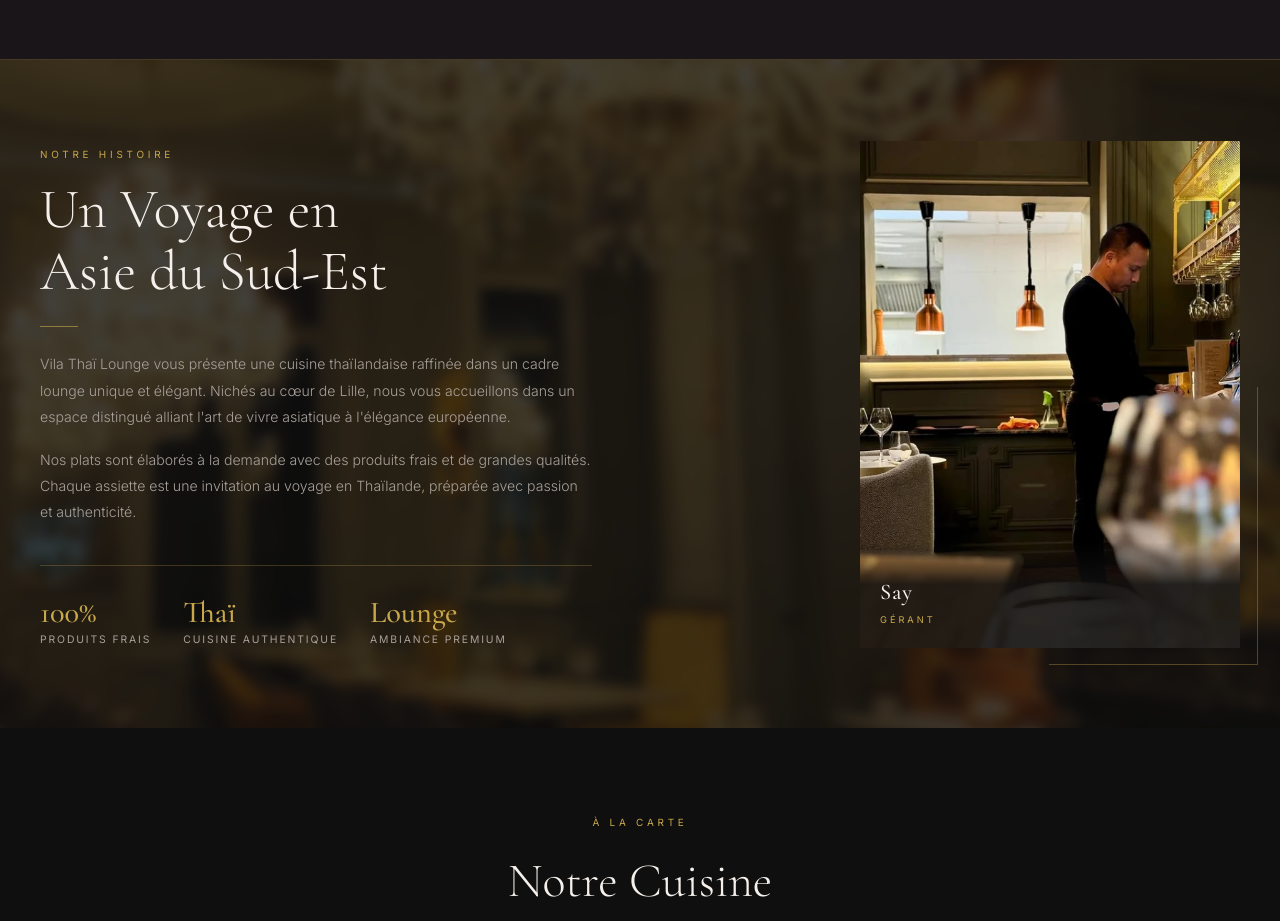
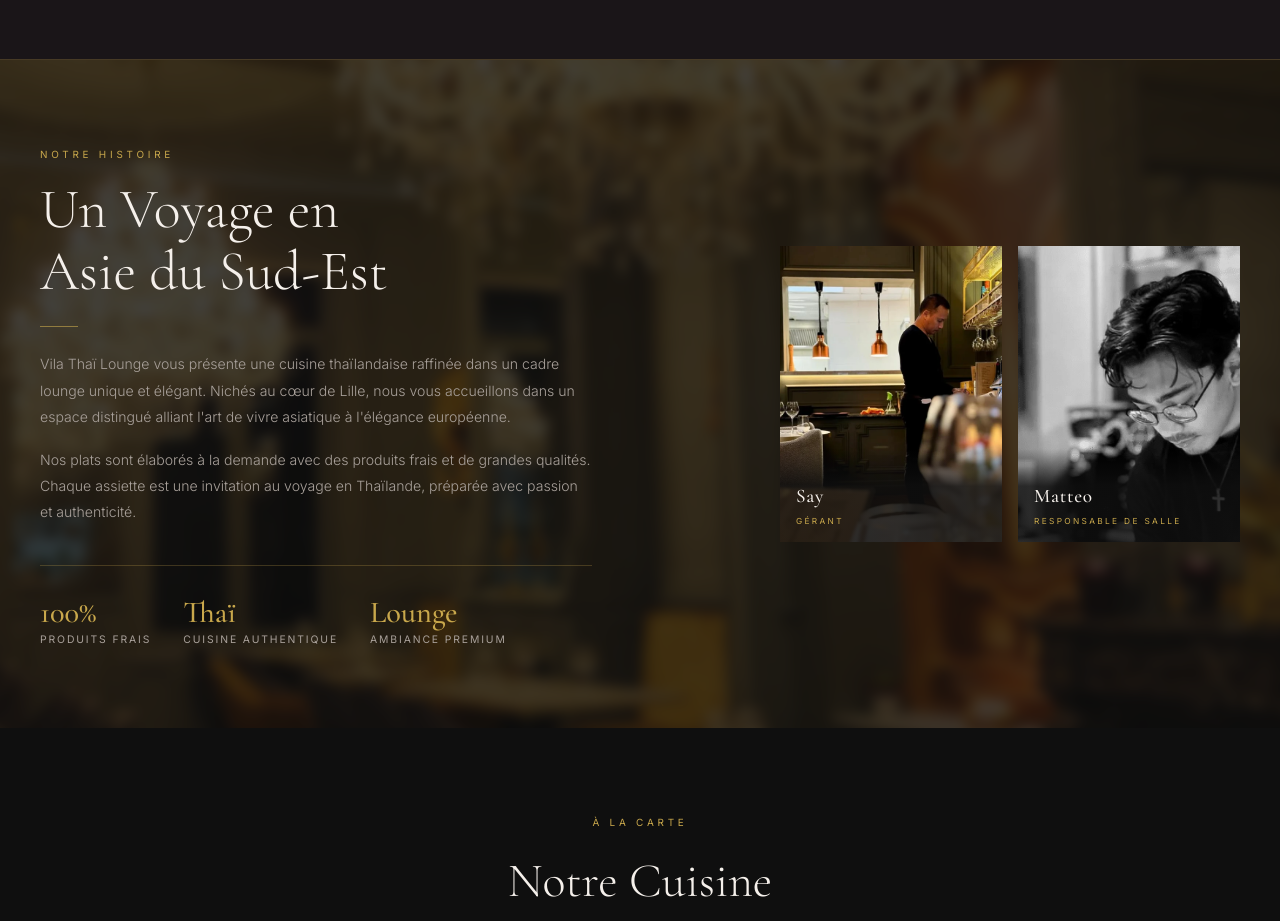
Before and after one commit to ShizuSMV/vilathai-lounge, a React (Vite) app: page / in a window 1280 px wide. Shown: the part 1920-2841 px from the top of the page. Built offline with nearby package versions, Linux system fonts and the light colour scheme.

Commit message:
feat: Matteo responsable de salle en N&B, refonte portraits About

```diff
--- a/src/components/About.jsx
+++ b/src/components/About.jsx
@@ -1,6 +1,7 @@
 import { useTranslation } from 'react-i18next'
-import sayImg from '../assets/img/say-portrait.webp'
-import bgImg  from '../assets/img/salle-ensemble.webp'
+import sayImg    from '../assets/img/say-portrait.webp'
+import matteoImg from '../assets/img/matteo-portrait.webp'
+import bgImg     from '../assets/img/salle-ensemble.webp'
 import './About.scss'
 
 export default function About() {
@@ -37,13 +38,24 @@
         </div>
 
         <div className="about__visual">
-          <div className="about__frame">
-            <img src={sayImg} alt="Say — Gérant Vila Thaï Lounge" className="about__img" loading="lazy" decoding="async" />
-            <div className="about__frame-accent" />
-            <div className="about__gerant">
-              <span className="about__gerant-name">Say</span>
-              <span className="about__gerant-role">{t('about.gerant_role')}</span>
+          <div className="about__team">
+
+            <div className="about__portrait">
+              <img src={sayImg} alt="Say — Gérant Vila Thaï Lounge" loading="lazy" decoding="async" />
+              <div className="about__portrait-info">
+                <span className="about__portrait-name">Say</span>
+                <span className="about__portrait-role">{t('about.gerant_role')}</span>
+              </div>
             </div>
+
+            <div className="about__portrait about__portrait--bw">
+              <img src={matteoImg} alt="Matteo — Responsable de salle" loading="lazy" decoding="async" />
+              <div className="about__portrait-info">
+                <span className="about__portrait-name">Matteo</span>
+                <span className="about__portrait-role">{t('about.mdr_role')}</span>
+              </div>
+            </div>
+
           </div>
         </div>
       </div>
--- a/src/components/About.scss
+++ b/src/components/About.scss
@@ -114,44 +114,48 @@
     @media (min-width: $bp-lg) { justify-content: flex-end; }
   }
 
-  &__frame {
-    position: relative;
-    width: min(380px, 100%);
+  &__team {
+    display: flex;
+    gap: 1rem;
+    width: min(460px, 100%);
+    align-items: flex-end;
   }
 
-  &__img {
+  &__portrait {
+    flex: 1;
+    position: relative;
+    overflow: hidden;
+
+    img {
       width: 100%;
       aspect-ratio: 3/4;
       object-fit: cover;
       object-position: center top;
       display: block;
+      transition: transform 0.5s ease;
     }
 
-  &__frame-accent {
-    position: absolute;
-    bottom: -1.1rem;
-    right: -1.1rem;
-    width: 55%;
-    height: 55%;
-    border-right: 1px solid rgba($color-gold, 0.35);
-    border-bottom: 1px solid rgba($color-gold, 0.35);
-    pointer-events: none;
+    &:hover img { transform: scale(1.03); }
+
+    &--bw img {
+      filter: grayscale(100%);
     }
 
-  &__gerant {
+    &-info {
       position: absolute;
       bottom: 0;
       left: 0;
       right: 0;
-    padding: 2rem 1.25rem 1.25rem;
-    background: linear-gradient(to top, rgba($color-black, 0.88) 60%, transparent);
+      padding: 2rem 1rem 0.9rem;
+      background: linear-gradient(to top, rgba($color-black, 0.85) 60%, transparent);
       display: flex;
       flex-direction: column;
       gap: 0.2rem;
+    }
 
     &-name {
       font-family: $font-serif;
-      font-size: 1.4rem;
+      font-size: 1.2rem;
       font-weight: 500;
       color: $color-cream;
       letter-spacing: 0.04em;
@@ -159,8 +163,8 @@
 
     &-role {
       font-family: $font-sans;
-      font-size: 0.58rem;
-      letter-spacing: 0.32em;
+      font-size: 0.52rem;
+      letter-spacing: 0.28em;
       text-transform: uppercase;
       color: $color-gold;
     }
--- a/src/i18n/locales/en.json
+++ b/src/i18n/locales/en.json
@@ -27,7 +27,8 @@
     "fact2_label": "Authentic cuisine",
     "fact3_value": "Lounge",
     "fact3_label": "Premium atmosphere",
-    "gerant_role": "Manager"
+    "gerant_role": "Manager",
+    "mdr_role": "Floor Manager"
   },
   "menu": {
     "tag": "À la carte",
--- a/src/i18n/locales/fr.json
+++ b/src/i18n/locales/fr.json
@@ -27,7 +27,8 @@
     "fact2_label": "Cuisine authentique",
     "fact3_value": "Lounge",
     "fact3_label": "Ambiance premium",
-    "gerant_role": "Gérant"
+    "gerant_role": "Gérant",
+    "mdr_role": "Responsable de salle"
   },
   "menu": {
     "tag": "À la carte",
```
Also changed, not shown: src/assets/img/matteo-portrait.webp (added). Lines whose indentation alone changed are shown as unchanged.
